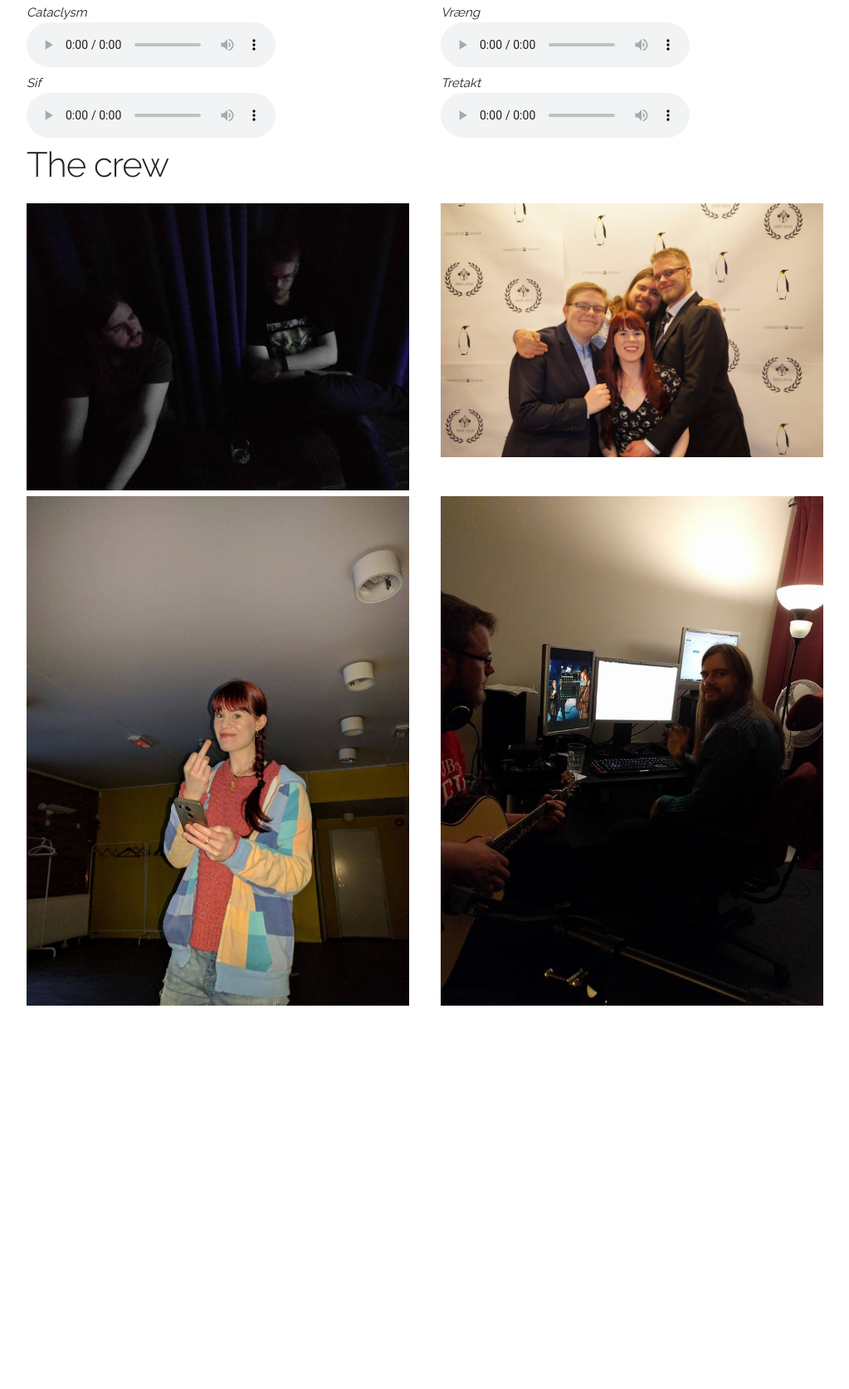
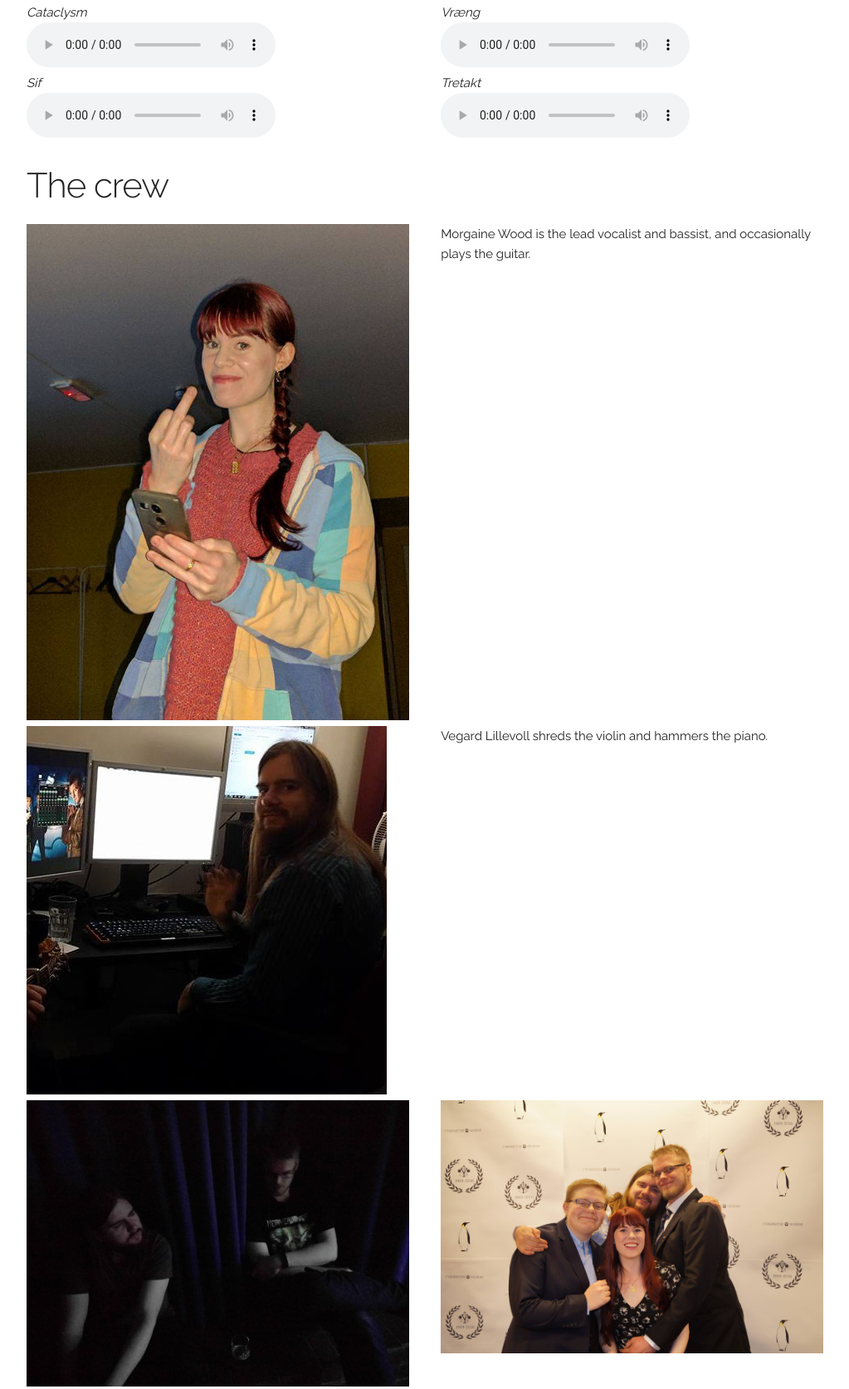
Before and after one commit to silmer/MVA, a plain HTML site: page src/index.html in a window 1280 px wide. Shown: the part 959-2633 px from the top of the page at 83% size, without its empty margins (128-1151 px from the left). Before the commit the page ends 2178 px from the top, so only its background shows below. Drawn offline with Linux system fonts and the light colour scheme.

Commit message:
More images and changing things around a bit

```diff
--- a/src/index.html
+++ b/src/index.html
@@ -92,9 +92,28 @@
 			</div>
         </div>
 
+        <p>
         <!-- pictures -->
 		<div class="row">
             <h2>The crew</h2>
+        </div>
+
+        <div class="row">
+            <div class="one-half column">
+                <img class="u-max-full-width" src="images/mog_cropped.jpg">
+            </div>
+            <div class="one-half column">
+                Morgaine Wood is the lead vocalist and bassist, and occasionally plays the guitar.
+            </div>
+        </div>
+
+        <div class="row">
+            <div class="one-half column">
+                <img class="u-max-full-width" src="images/vegard.jpg">
+            </div>
+            <div class="one-half column">
+                Vegard Lillevoll shreds the violin and hammers the piano.
+            </div>
         </div>
 
 		<div class="row">
@@ -105,12 +124,22 @@
                 <img class="u-max-full-width" src="images/galla.jpg">
 			</div>
 		</div>
+
         <div class="row">
             <div class="one-half column">
-                <img class="u-max-full-width" src="images/mog.jpg">
+                <img class="u-max-full-width" src="images/andreas.jpg">
             </div>
             <div class="one-half column">
-                <img class="u-max-full-width" src="images/andreas_and_vegard_studio.jpg">
+                Andreas Lind-Johansen is the wizard of all things guitar and bass.
+            </div>
+        </div>
+
+        <div class="row">
+            <div class="one-half column">
+                <img class="u-max-full-width" src="images/silje_cropped.jpg">
+            </div>
+            <div class="one-half column">
+                Silje Dahl is the resident drum machine.
             </div>
         </div>
 	</div>
```
Also changed, not shown: src/images/mog_cropped.jpg (added), src/images/silje_cropped.jpg (added), src/images/vegard.jpg (added). Lines whose indentation alone changed are shown as unchanged.
